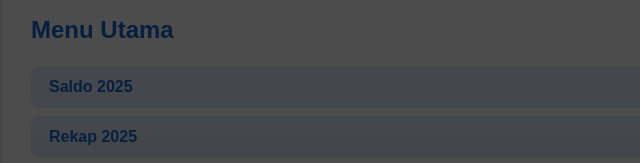
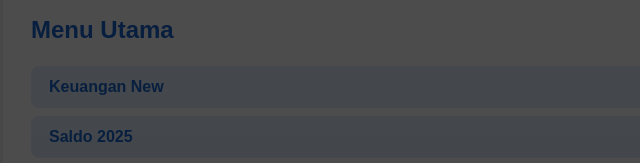
Before and after one commit to BlokHCikeasGardenia/home, a plain HTML site: page index.html in a window 1280 px wide. Shown: the part 628-791 px from the top of the page, 284-924 px from the left. Drawn offline with Linux system fonts and the light colour scheme.

Commit message:
Update index.html

```diff
--- a/index.html
+++ b/index.html
@@ -127,6 +127,7 @@
     <!-- Menu Link Utama -->
     <h2>Menu Utama</h2>
     <div class="links">
+      <a href="https://blokhcikeasgardenia.github.io/finance-hub/">Keuangan New</a>
       <a href="https://blokhcikeasgardenia.github.io/saldo/">Saldo 2025</a>
       <a href="https://blokhcikeasgardenia.github.io/rekap/">Rekap 2025</a>
       <a href="https://blokhcikeasgardenia.github.io/dataipl/">Data IPL 2025</a>
```
